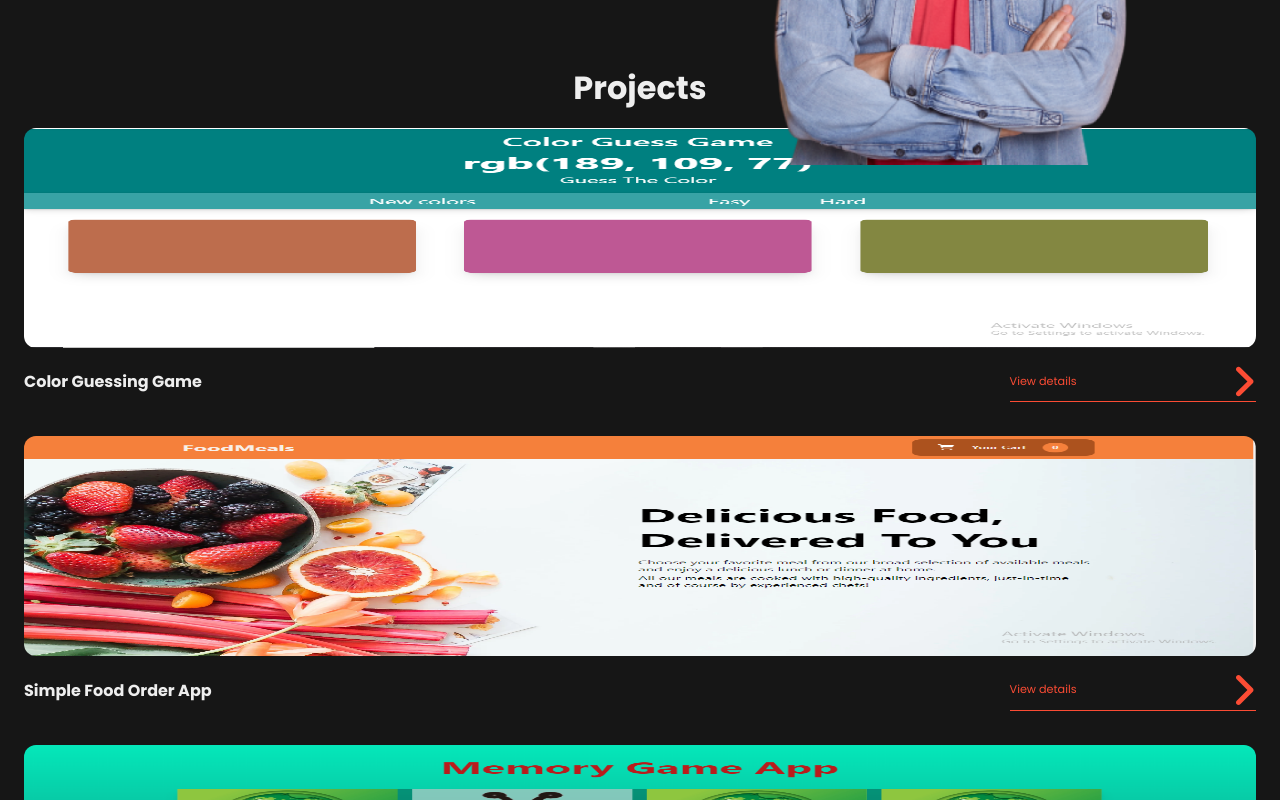
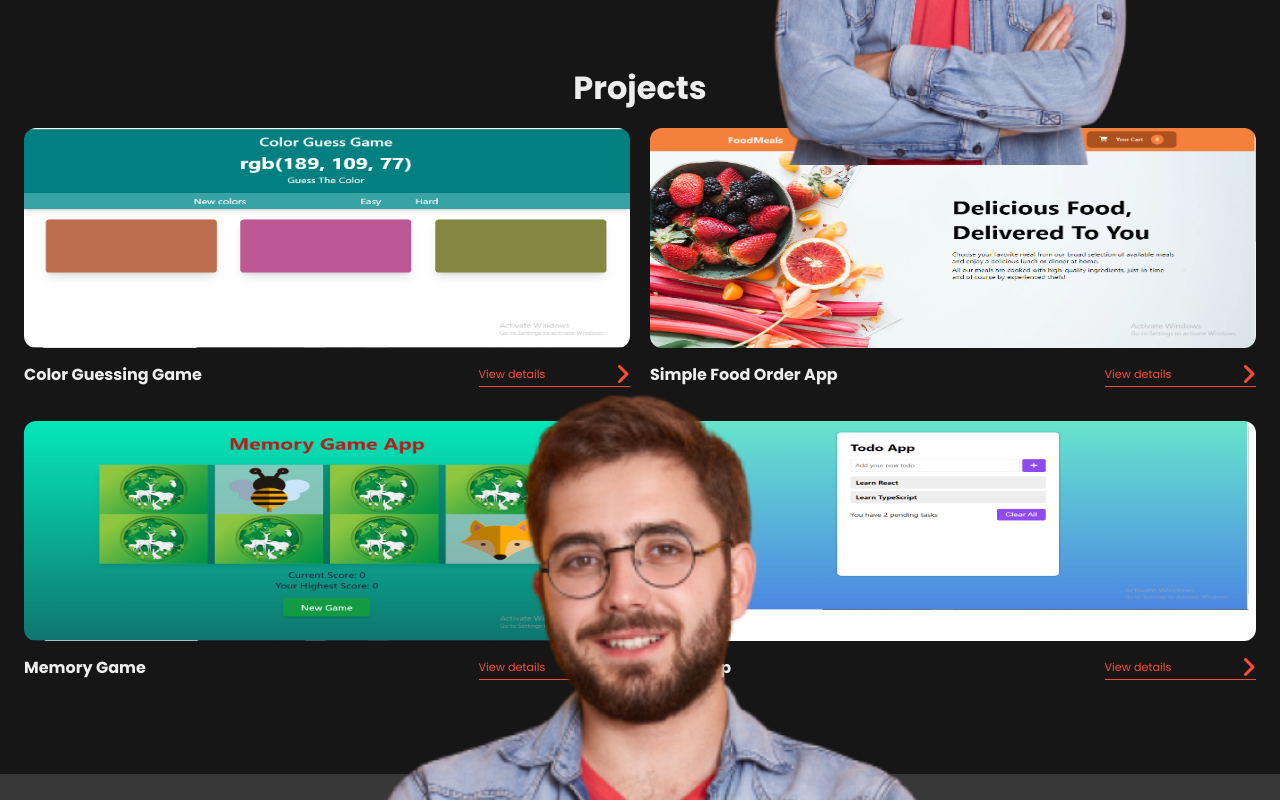
Before and after one commit to Dedenno17/website-protofolio-pribadi, a React (Create React App) app: page / in a window 1280 px wide. Shown: the part 480-1280 px from the top of the page. Built offline with nearby package versions, Linux system fonts and the light colour scheme.

Commit message:
memberikan style responsive untuk projects & projectsitem untuk screen ukuran md

```diff
--- a/src/styles/Projects.module.css
+++ b/src/styles/Projects.module.css
@@ -18,3 +18,9 @@
   grid-template-columns: 1fr;
   gap: 20px;
 }
+
+@media screen and (min-width: 427px) {
+  .projects > div {
+    grid-template-columns: repeat(2, 1fr);
+  }
+}
--- a/src/styles/ProjectsItem.module.css
+++ b/src/styles/ProjectsItem.module.css
@@ -58,3 +58,10 @@
   filter: invert(47%) sepia(57%) saturate(5343%) hue-rotate(341deg)
     brightness(100%) contrast(98%);
 }
+
+/* tablet size */
+@media screen and (min-width: 427px) {
+  .projectsItem > div:last-child > span {
+    width: 25%;
+  }
+}
```
